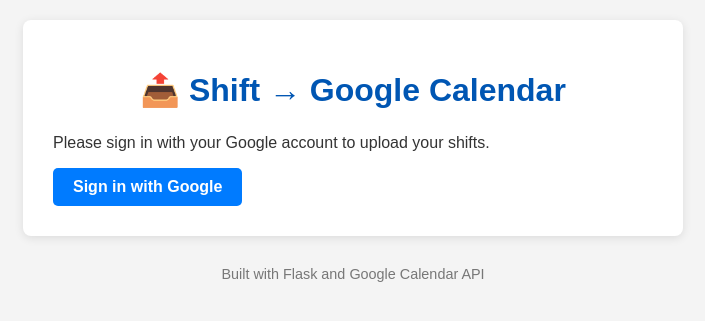
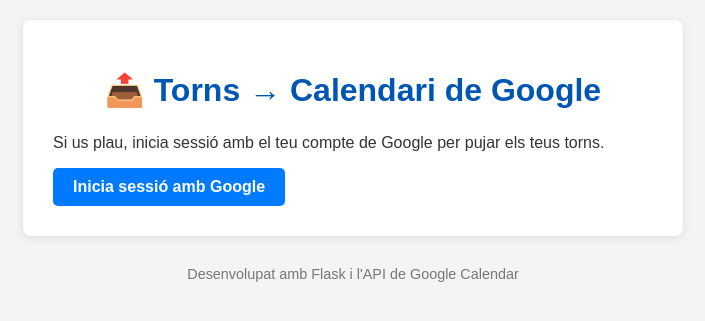
Before and after one commit to AdriaVH/makeCalendar, a Python web app: template templates/index.html in a window 1280 px wide. Shown: the top 321 px of the page, without its empty margins (287-992 px from the left). Run offline with Jinja, Linux system fonts and the light colour scheme; the template is opened without the code that fills it, so the values that code supplies are empty.

Commit message:
Update index.html

```diff
--- a/templates/index.html
+++ b/templates/index.html
@@ -1,9 +1,9 @@
 <!DOCTYPE html>
-<html lang="en">
+<html lang="ca">
 <head>
     <meta charset="UTF-8">
     <meta name="viewport" content="width=device-width, initial-scale=1.0">
-    <title>Shift Uploader to Google Calendar</title>
+    <title>Pujada de Torns al Calendari de Google</title>
     <style>
         body { font-family: sans-serif; margin: 20px; background-color: #f4f4f4; color: #333; }
         .container { max-width: 600px; margin: auto; background: white; padding: 30px; border-radius: 8px; box-shadow: 0 2px 10px rgba(0,0,0,0.1); }
@@ -52,11 +52,28 @@
         }
         .delete-section p { margin-bottom: 15px; }
         .delete-section input[type="checkbox"] { margin-right: 8px; }
+
+        /* New Styles for Month Selection */
+        .month-select-group {
+            margin-bottom: 15px;
+        }
+        .month-select-group label {
+            display: block;
+            margin-bottom: 5px;
+            font-weight: bold;
+        }
+        .month-select-group select {
+            width: 100%;
+            padding: 8px;
+            border: 1px solid #ccc;
+            border-radius: 4px;
+            box-sizing: border-box; /* Include padding in width */
+        }
     </style>
 </head>
 <body>
     <div class="container">
-        <h1>📤 Shift → Google Calendar</h1>
+        <h1>📤 Torns → Calendari de Google</h1>
 
         {% if message %}
             <div class="message success">{{ message }}</div>
@@ -66,37 +83,48 @@
         {% endif %}
 
         {% if logged_in %}
-            <p>You are signed in with Google!</p>
+            <p>Has iniciat sessió amb Google!</p>
             <form action="{{ url_for('upload_pdf') }}" method="post" enctype="multipart/form-data">
-                <label for="pdf_file">Upload PDF with Entrada/Sortida schedule:</label>
+
+                <div class="month-select-group">
+                    <label for="months">Selecciona els mesos a processar (Ctrl/Cmd+clic per seleccionar-ne diversos):</label>
+                    <select name="months" id="months" multiple size="6">
+                        {% for month_key, month_display_name in available_months %}
+                            <option value="{{ month_key }}">{{ month_display_name }}</option>
+                        {% endfor %}
+                    </select>
+                    <small>Si no se selecciona cap mes, es processaran tots els mesos configurats.</small>
+                </div>
+
+                <label for="pdf_file">Puja el PDF amb l'horari d'Entrada/Sortida:</label>
                 <input type="file" name="pdf_file" id="pdf_file" accept=".pdf">
-                <input type="submit" value="Upload & Sync Shifts">
+                <input type="submit" value="Pujar i Sincronitzar Torns">
             </form>
             <hr>
 
             <div class="delete-section">
-                <h3>Delete App-Created Shifts</h3>
+                <h3>Eliminar Torns Creats per l'Aplicació</h3>
                 <p style="color: #dc3545;">
                     <input type="checkbox" id="confirm_delete" onclick="toggleDeleteButton()">
-                    **WARNING:** Check this box to confirm you want to delete **ALL** shifts previously created by this app.
-                    This will **NOT** delete events you created manually.
+                    **ADVERTÈNCIA:** Marca aquesta casella per confirmar que vols eliminar **TOTS** els torns creats prèviament per aquesta aplicació.
+                    Això **NO** eliminarà els esdeveniments que hagis creat manualment.
                 </p>
                 <form action="{{ url_for('delete_all_shifts') }}" method="post" onsubmit="return confirmDelete()">
                     <button type="submit" class="button danger" id="delete_button" disabled>
-                        Delete All My App-Created Shifts
+                        Eliminar Tots els Meus Torns Creats per l'Aplicació
                     </button>
                 </form>
             </div>
 
             <hr>
-            <a href="{{ url_for('logout') }}" class="button secondary">Logout</a>
+            <a href="{{ url_for('logout') }}" class="button secondary">Tancar sessió</a>
         {% else %}
-            <p>Please sign in with your Google account to upload your shifts.</p>
-            <a href="{{ url_for('google_login') }}" class="button primary">Sign in with Google</a>
+            <p>Si us plau, inicia sessió amb el teu compte de Google per pujar els teus torns.</p>
+            <a href="{{ url_for('google_login') }}" class="button primary">Inicia sessió amb Google</a>
         {% endif %}
     </div>
     <div class="footer">
-        <p>Built with Flask and Google Calendar API</p>
+        <p>Desenvolupat amb Flask i l'API de Google Calendar</p>
     </div>
 
     <script>
@@ -109,10 +137,10 @@
         function confirmDelete() {
             var checkbox = document.getElementById('confirm_delete');
             if (!checkbox.checked) {
-                alert("Please confirm by checking the box before deleting all shifts.");
+                alert("Si us plau, confirma marcant la casella abans d'eliminar tots els torns.");
                 return false; // Prevent form submission
             }
-            return confirm("Are you absolutely sure you want to delete ALL shifts created by this app? This action cannot be undone.");
+            return confirm("Estàs absolutament segur que vols eliminar TOTS els torns creats per aquesta aplicació? Aquesta acció no es pot desfer.");
         }
     </script>
 </body>
```
